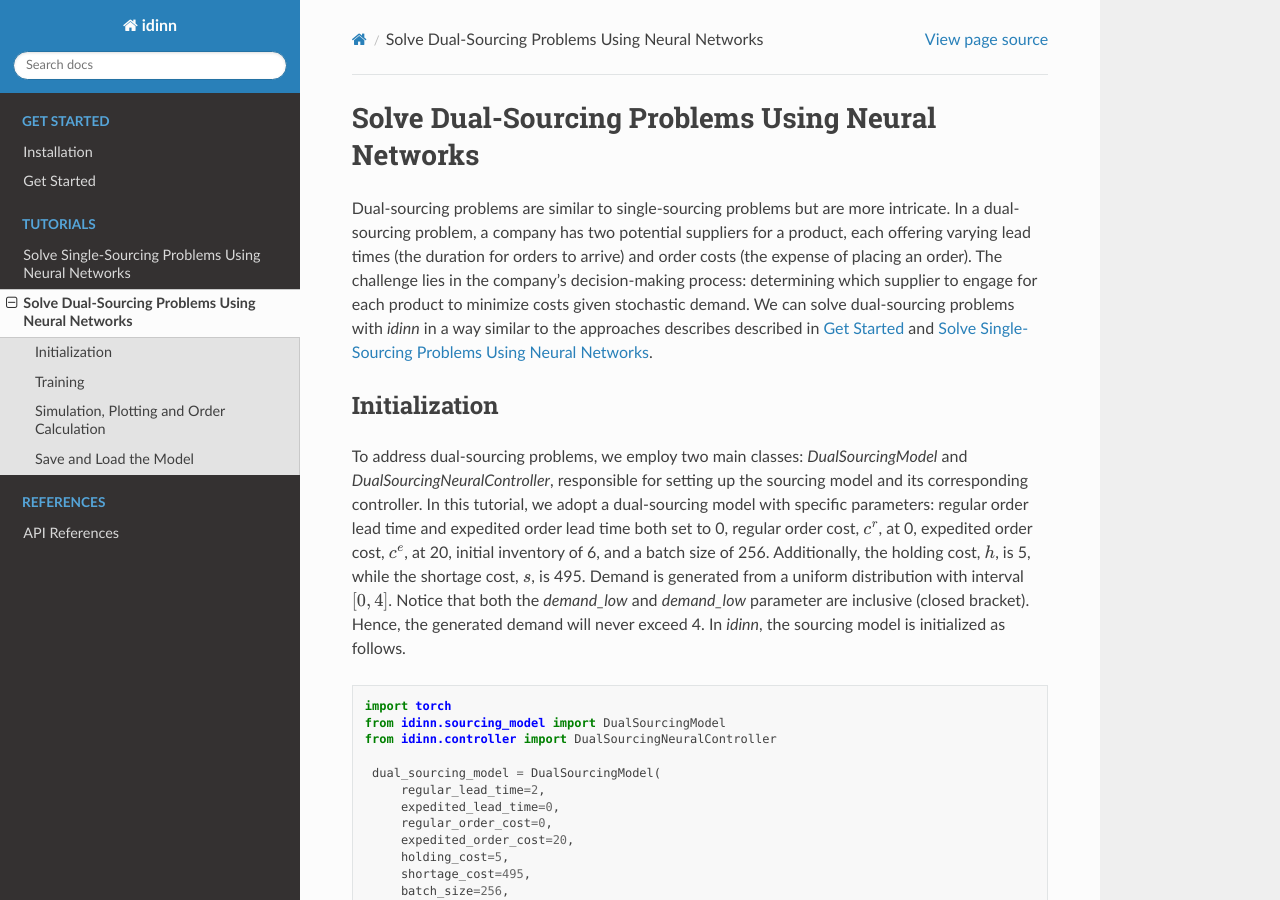
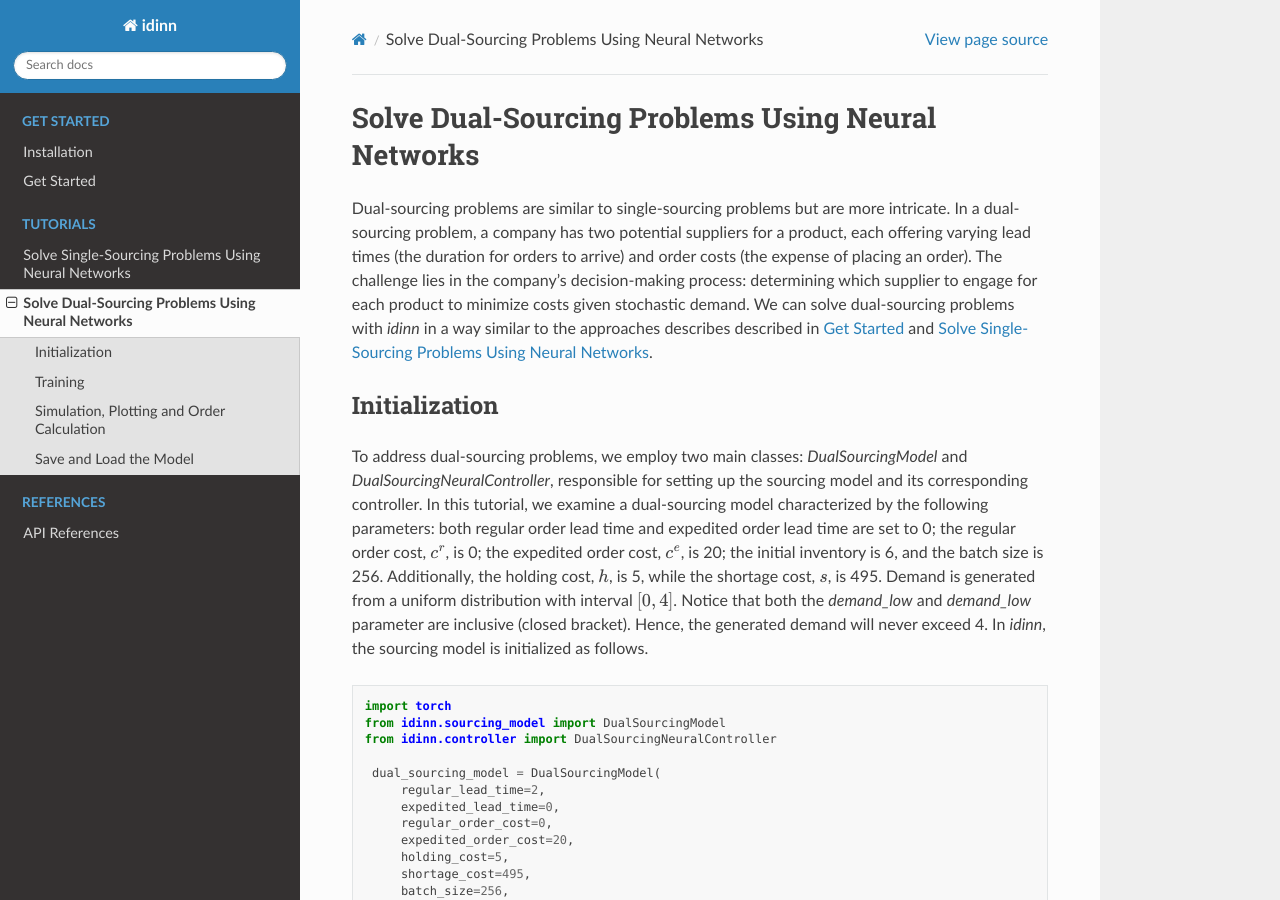
Before and after one commit to iewaij/idinn-streamlit, a Sphinx documentation site: the page built from docs/tutorials/dual.rst, in a window 1280 px wide and 900 px high. Built offline with Sphinx 7.4.7 and the Read the Docs theme 2.0.0, drawn with Linux system fonts in a browser that asks for light colours.

Commit message:
Update file dual.rst

```diff
--- a/docs/tutorials/dual.rst
+++ b/docs/tutorials/dual.rst
@@ -6,7 +6,7 @@
 Initialization
 --------------
 
-To address dual-sourcing problems, we employ two main classes: `DualSourcingModel` and `DualSourcingNeuralController`, responsible for setting up the sourcing model and its corresponding controller. In this tutorial, we adopt a dual-sourcing model with specific parameters: regular order lead time and expedited order lead time both set to 0, regular order cost, :math:`c^r`, at 0, expedited order cost, :math:`c^e`, at 20, initial inventory of 6, and a batch size of 256. Additionally, the holding cost, :math:`h`, is 5, while the shortage cost, :math:`s`, is 495. Demand is generated from a uniform distribution with interval :math:`[0, 4]`. Notice that both the `demand_low` and `demand_low` parameter are inclusive (closed bracket). Hence, the generated demand will never exceed 4. In `idinn`, the sourcing model is initialized as follows.
+To address dual-sourcing problems, we employ two main classes: `DualSourcingModel` and `DualSourcingNeuralController`, responsible for setting up the sourcing model and its corresponding controller. In this tutorial, we examine a dual-sourcing model characterized by the following parameters: both regular order lead time and expedited order lead time are set to 0; the regular order cost, :math:`c^r`, is 0; the expedited order cost, :math:`c^e`, is 20; the initial inventory is 6, and the batch size is 256. Additionally, the holding cost, :math:`h`, is 5, while the shortage cost, :math:`s`, is 495. Demand is generated from a uniform distribution with interval :math:`[0, 4]`. Notice that both the `demand_low` and `demand_low` parameter are inclusive (closed bracket). Hence, the generated demand will never exceed 4. In `idinn`, the sourcing model is initialized as follows.
 
 .. code-block:: python
 
```
